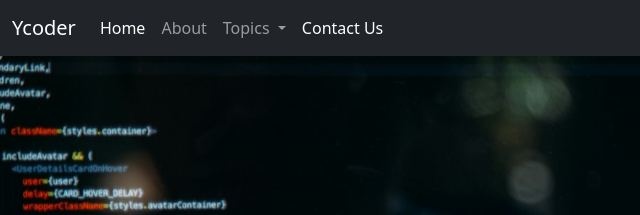
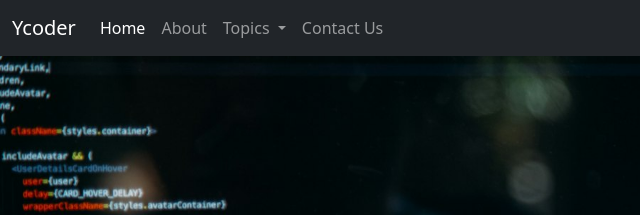
Before and after one commit to yashu1405/Ycoder-Bootstrap, a plain HTML site: page index.html in a window 1280 px wide. Shown: the top 215 px of the page, 0-640 px from the left. Drawn offline with nearby package versions, Linux system fonts and the light colour scheme.

Commit message:
Update index.html

```diff
--- a/index.html
+++ b/index.html
@@ -57,7 +57,7 @@
             </li>
 
             <li class="nav-item">
-              <a class="nav-link active" href="/YcoderBootstrap/contact.html">Contact Us</a>
+              <a class="nav-link" href="/YcoderBootstrap/contact.html">Contact Us</a>
             </li>
 
 
```
